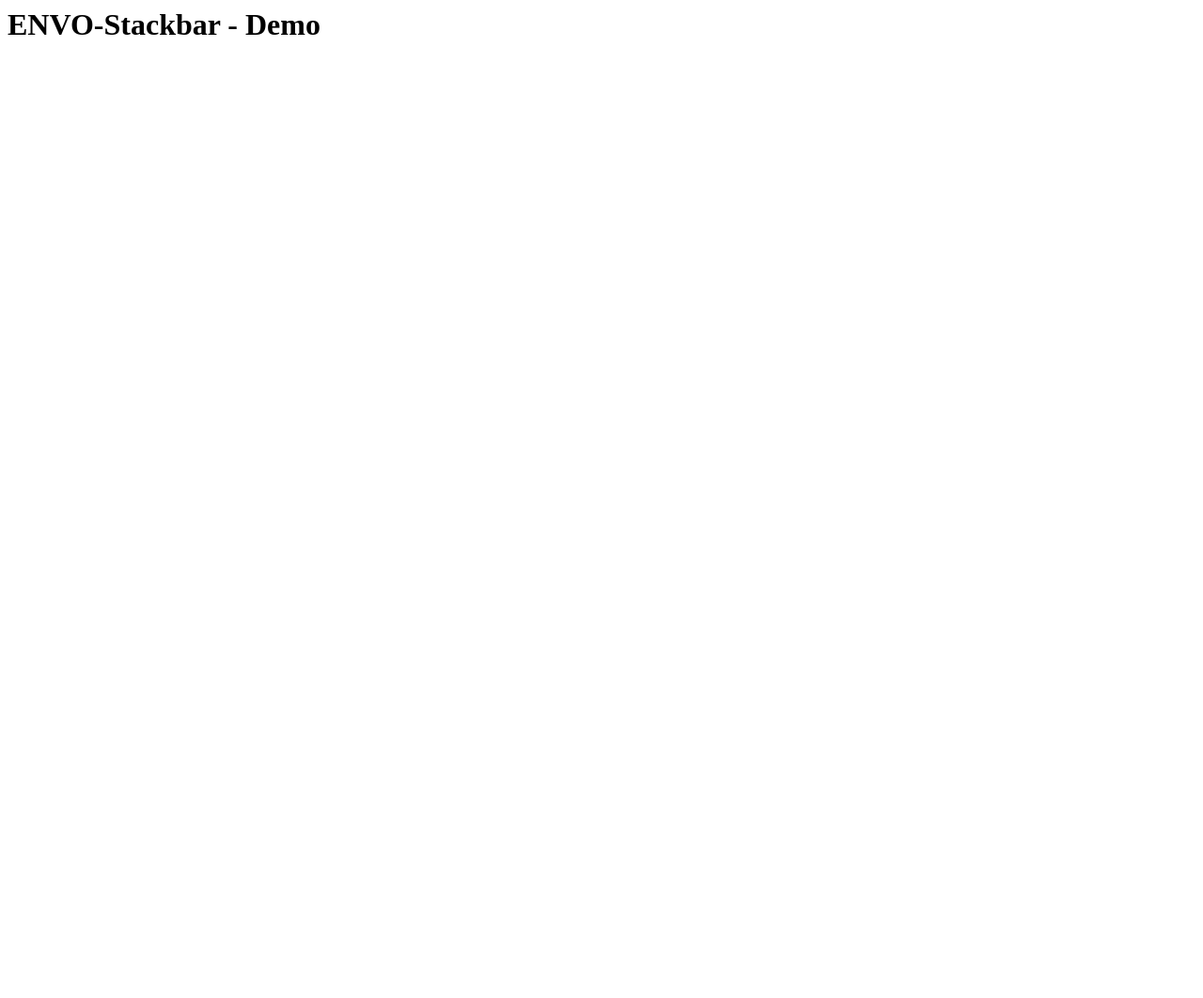
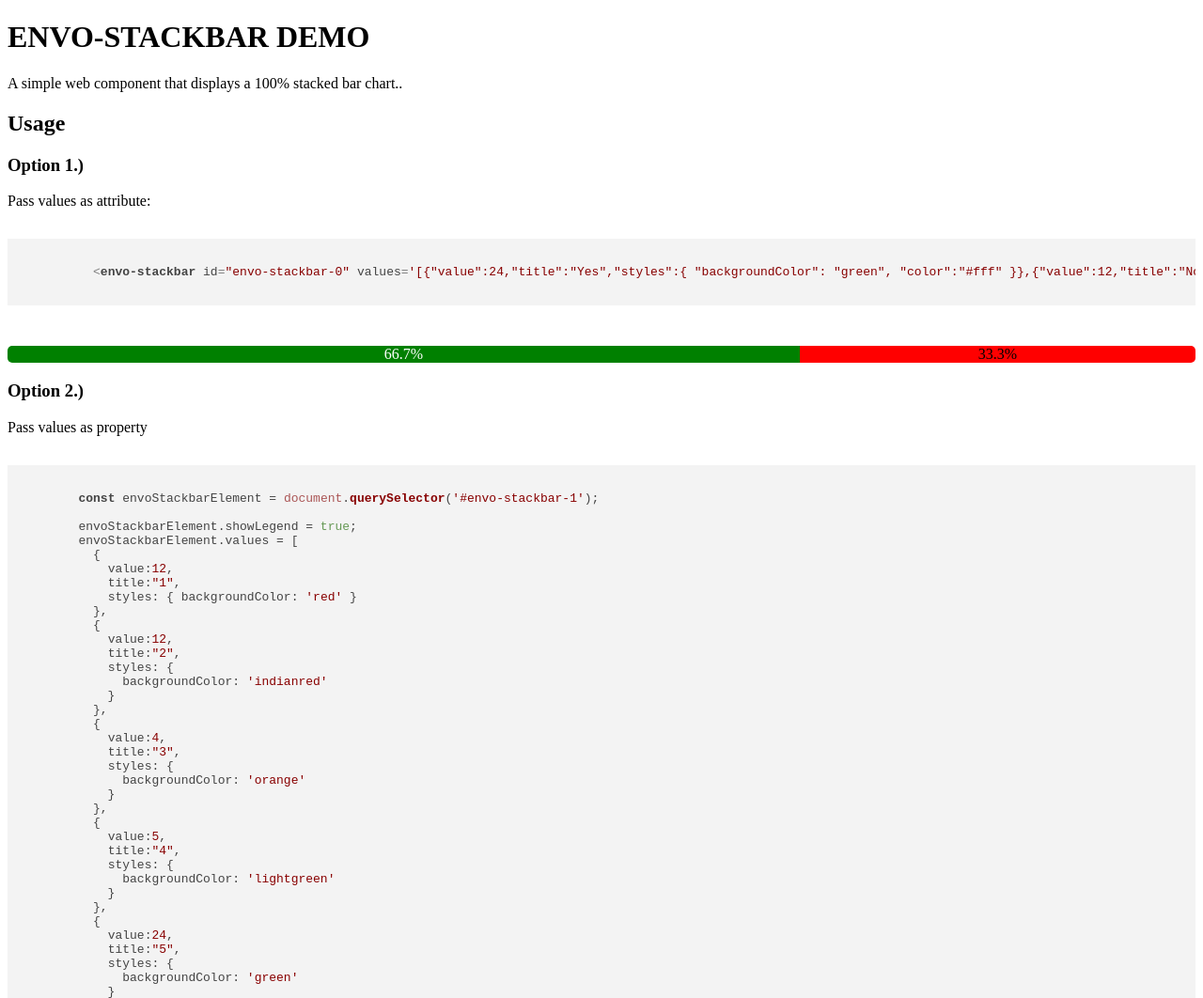
Before and after one commit to EnricoVogt/stackbar, a website built with webpack: page index.html in a window 1280 px wide. Shown: the top 1062 px of the page at 94% size. Before the commit the page ends 800 px from the top, so only its background shows below. Built offline with nearby package versions, Linux system fonts and the light colour scheme.

Commit message:
demo page

```diff
--- a/index.html
+++ b/index.html
@@ -1,9 +1,113 @@
-<h1>ENVO-Stackbar - Demo</h1>
-<envo-stackbar>
-    <div value="12" color="red">1</div>
-    <div value="25" color="indianred">2</div>
-    <div value="99" color="grey">3</div>
-    <div value="120" color="lightgreen">4</div>
-    <div value="200" color="green">5</div>
-</envo-stackbar>
-<script src="https://unpkg.com/@envo/stackbar/dist/envo-stackbar.js"></script>
+<!doctype html>
+<html>
+  <head>
+    <title>Stackbar</title>
+  </head>
+  <body>
+    <h1>ENVO-STACKBAR DEMO</h1>
+    <p>A simple web component that displays a 100% stacked bar chart..</p>
+    <h2>Usage</h2>
+    <h3>Option 1.)</h3>
+    <p>Pass values as attribute:</p>
+    <pre>
+      <code class="html">
+          &lt;envo-stackbar id="envo-stackbar-0" values='[{"value":24,"title":"Yes","styles":{ "backgroundColor": "green", "color":"#fff" }},{"value":12,"title":"No","styles":{ "backgroundColor": "red" }}]'&gt;&lt;/envo-stackbar&gt;
+      </code>
+    </pre>
+    <envo-stackbar id="envo-stackbar-0" values='[{"value":24,"title":"Yes","styles":{ "backgroundColor": "green", "color":"#fff" }},{"value":12,"title":"No","styles":{ "backgroundColor": "red" }}]'></envo-stackbar>
+
+    <h3>Option 2.)</h3>
+    <p>Pass values as property</p>
+    <pre>
+      <code class="javascript">
+        const envoStackbarElement = document.querySelector('#envo-stackbar-1');
+
+        envoStackbarElement.showLegend = true;
+        envoStackbarElement.values = [
+          {
+            value:12,
+            title:"1",
+            styles: { backgroundColor: 'red' }
+          },
+          {
+            value:12,
+            title:"2",
+            styles: {
+              backgroundColor: 'indianred'
+            }
+          },
+          {
+            value:4,
+            title:"3",
+            styles: {
+              backgroundColor: 'orange'
+            }
+          },
+          {
+            value:5,
+            title:"4",
+            styles: {
+              backgroundColor: 'lightgreen'
+            }
+          },
+          {
+            value:24,
+            title:"5",
+            styles: {
+              backgroundColor: 'green'
+            }
+          },
+        ]
+      </code>
+    </pre>
+    <envo-stackbar id="envo-stackbar-1"></envo-stackbar>
+    <script src="envo-stackbar.js"></script>
+    <script>
+
+
+      const envoStackbarElement = document.querySelector('#envo-stackbar-1');
+
+      envoStackbarElement.showLegend = true
+      envoStackbarElement.values = [
+        {
+          value:12,
+          title:"1",
+          styles: {
+            backgroundColor: 'red'
+          }
+        },
+        {
+          value:12,
+          title:"2",
+          styles: {
+            backgroundColor: 'indianred'
+          }
+        },
+        {
+          value:4,
+          title:"3",
+          styles: {
+            backgroundColor: 'orange'
+          }
+        },
+        {
+          value:5,
+          title:"4",
+          styles: {
+            backgroundColor: 'lightgreen'
+          }
+        },
+        {
+          value:24,
+          title:"5",
+          styles: {
+            backgroundColor: 'green'
+          }
+        },
+      ]
+    </script>
+    <link rel="stylesheet" href="https://cdnjs.cloudflare.com/ajax/libs/highlight.js/9.14.2/styles/default.min.css">
+    <script src="https://cdnjs.cloudflare.com/ajax/libs/highlight.js/9.14.2/highlight.min.js"></script>
+    <script>hljs.initHighlightingOnLoad();</script>
+  </body>
+</html>
```
Also changed, not shown: dev/index.html (deleted, +0 -11 lines).
